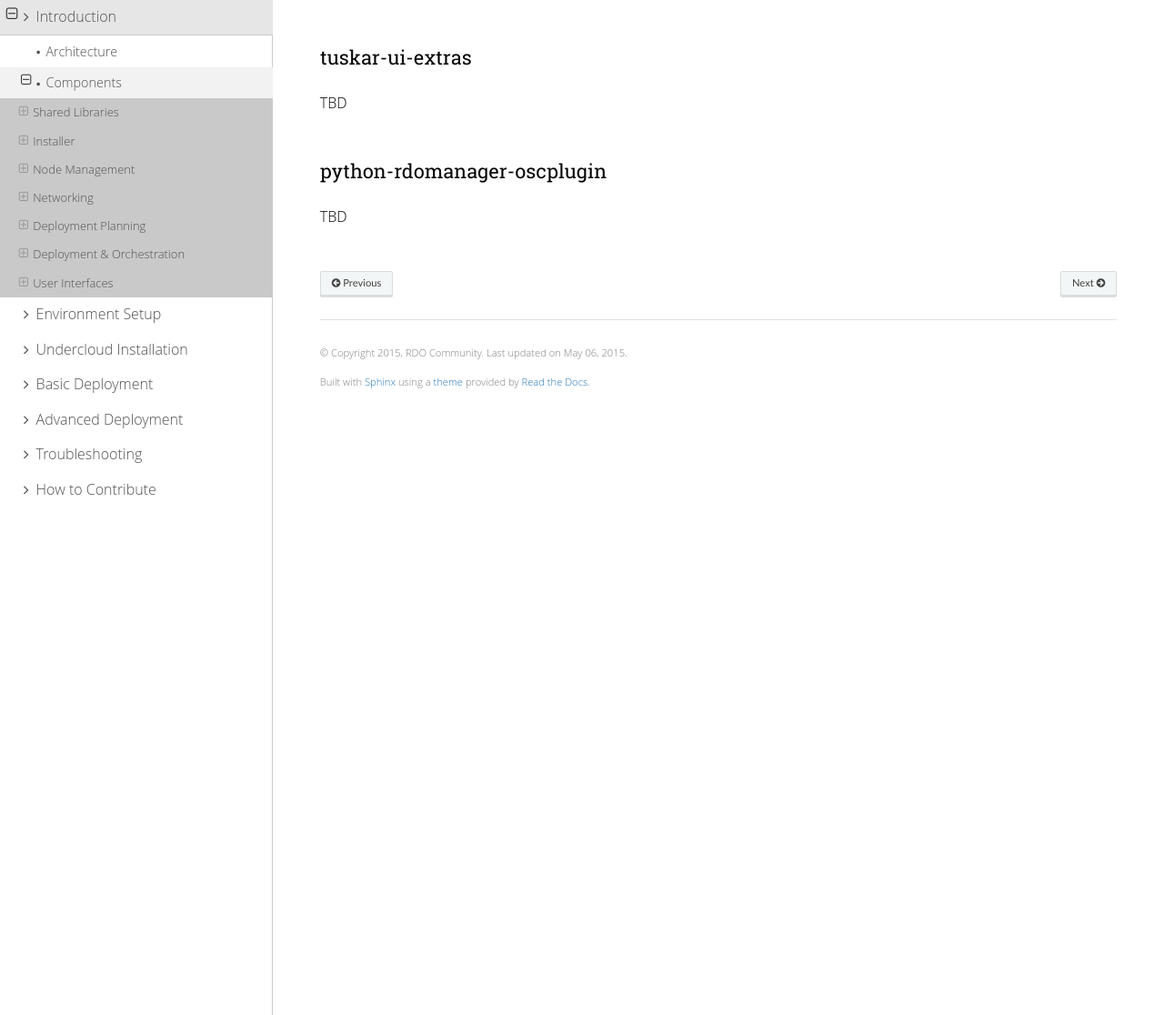
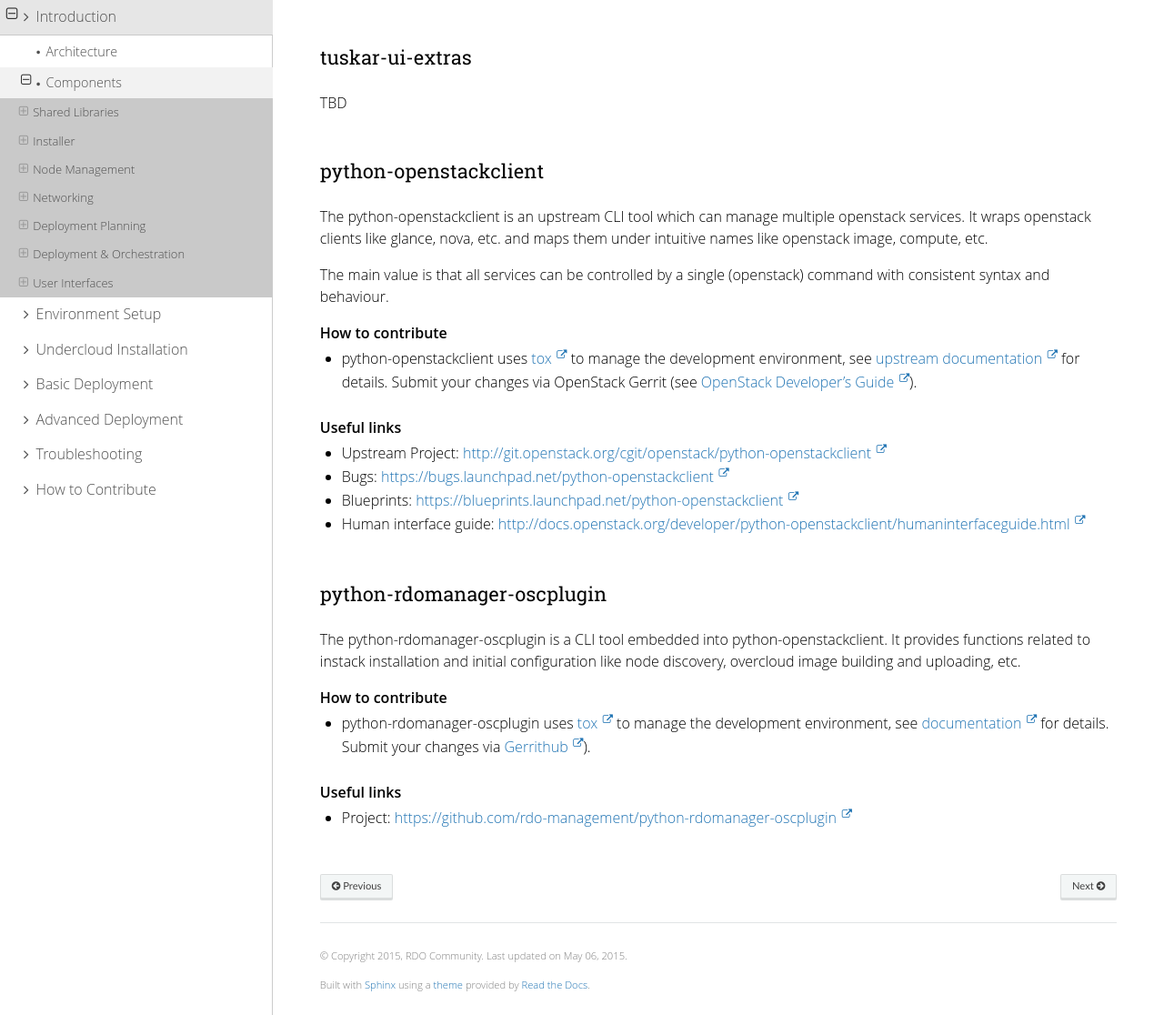
Before and after one commit to openstack-archive/instack-undercloud, a Sphinx documentation site: the page built from doc/source/introduction/components.rst, in a window 1280 px wide and 1400 px high, scrolled down 5233 px. Shown: the part 284-1400 px from the top of the window at 91% size. Built offline with Sphinx 7.4.7 and the Read the Docs theme 2.0.0, drawn with Linux system fonts in a browser that asks for light colours; before the commit the page ends 5970 px from its top, so only the background shows below that.

Commit message:
Add UI team CLI docs
Introduction docs for python-openstackclient and
python-rdo-oscplugin were added to components.rst.

Change-Id: I2fe63595b0d6834f04f60cdc8cc35d24aa8ffc6e

```diff
--- a/doc/source/introduction/components.rst
+++ b/doc/source/introduction/components.rst
@@ -284,10 +284,48 @@
 ^^^^^^^^^^^^^^^^
 TBD
 
+python-openstackclient
+^^^^^^^^^^^^^^^^^^^^^^^^^^^
+The python-openstackclient is an upstream CLI tool which can manage multiple
+openstack services. It wraps openstack clients like glance, nova, etc. and maps
+them under intuitive names like openstack image, compute, etc.
+
+The main value is that all services can be controlled by a single (openstack)
+command with consistent syntax and behaviour.
+
+**How to contribute**
+
+* python-openstackclient uses `tox <https://tox.readthedocs.org/en/latest/>`_
+  to manage the development environment, see `upstream documentation
+  <https://github.com/openstack/python-openstackclient/blob/master/README.rst>`_
+  for details. Submit your changes via OpenStack Gerrit
+  (see `OpenStack Developer's Guide`_).
+
+**Useful links**
+
+* Upstream Project: http://git.openstack.org/cgit/openstack/python-openstackclient
+* Bugs: https://bugs.launchpad.net/python-openstackclient
+* Blueprints: https://blueprints.launchpad.net/python-openstackclient
+* Human interface guide: http://docs.openstack.org/developer/python-openstackclient/humaninterfaceguide.html
+
 python-rdomanager-oscplugin
 ^^^^^^^^^^^^^^^^^^^^^^^^^^^
-TBD
+The python-rdomanager-oscplugin is a CLI tool embedded into
+python-openstackclient. It provides functions related to instack
+installation and initial configuration like node discovery, overcloud image
+building and uploading, etc.
 
+**How to contribute**
+
+* python-rdomanager-oscplugin uses `tox <https://tox.readthedocs.org/en/latest/>`_
+  to manage the development environment, see `documentation
+  <https://github.com/rdo-management/python-rdomanager-oscplugin/blob/master/CONTRIBUTING.rst>`_
+  for details. Submit your changes via
+  `Gerrithub <https://review.gerrithub.io/#/q/project:rdo-management/python-rdomanager-oscplugin>`_).
+
+**Useful links**
+
+* Project: https://github.com/rdo-management/python-rdomanager-oscplugin
 
 ..
     <GLOBAL_LINKS>
```
